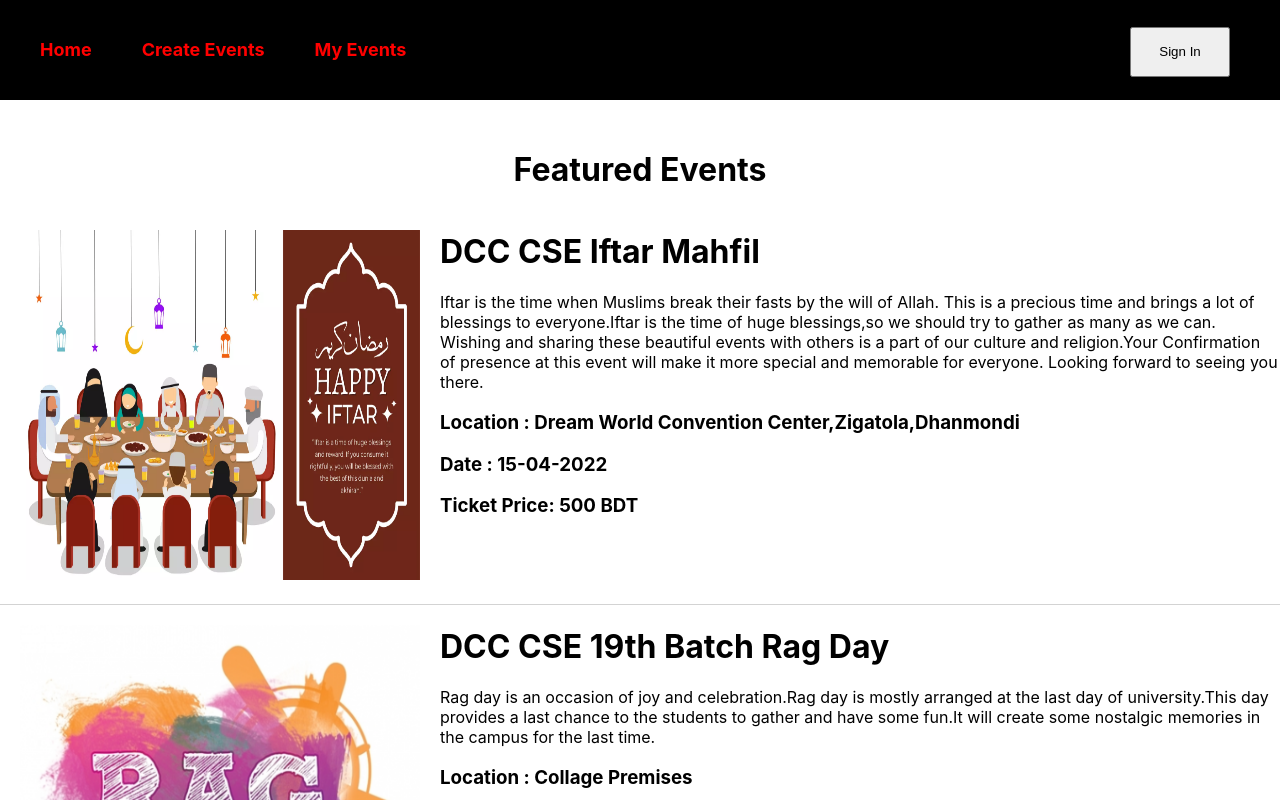
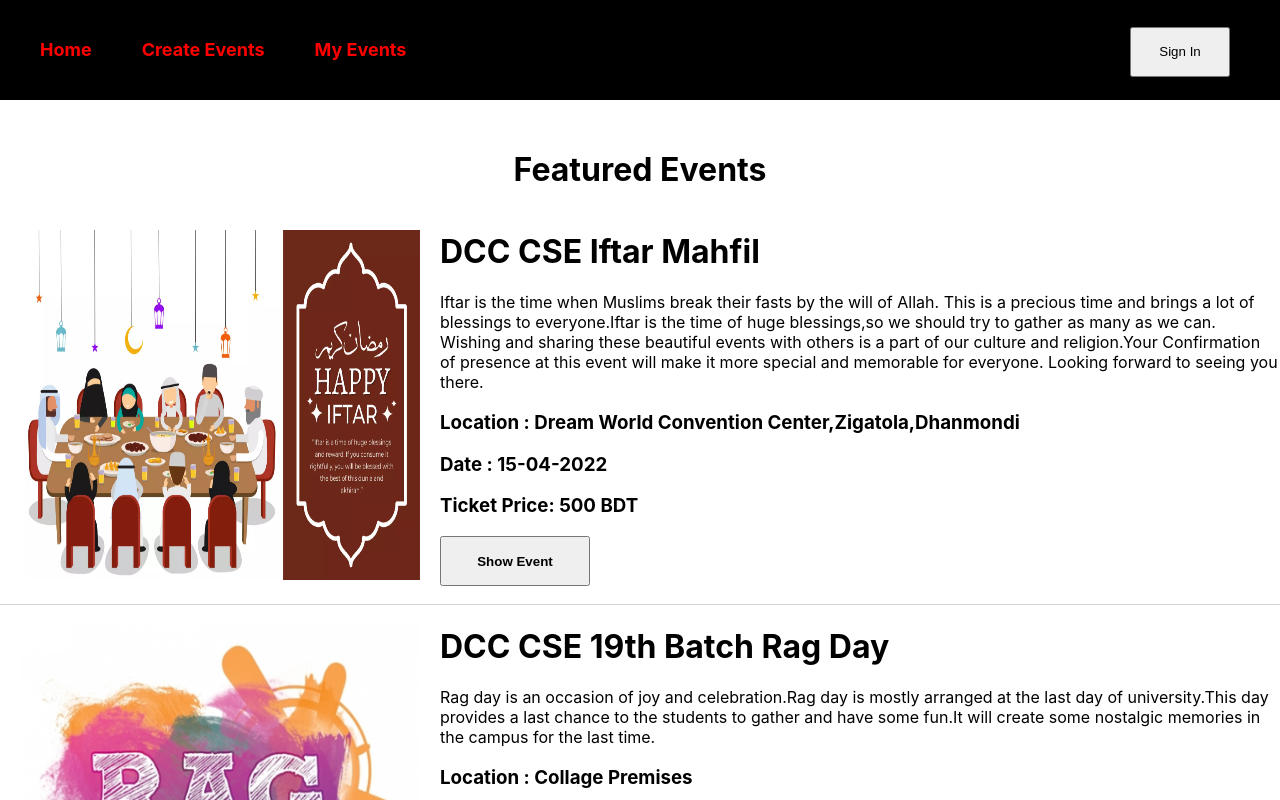
Before and after one commit to farhanaahmed/online_event_registration_and_ticket_management_service, a React (Create React App) app: page / in a window 1280 px wide. Shown: the top 800 px of the page. Built offline with nearby package versions, Linux system fonts and the light colour scheme; no server answers.

Commit message:
add details page to featured events

```diff
--- a/public/events.JSON
+++ b/public/events.JSON
@@ -1,57 +1,57 @@
 [
     {
-        "event_id" : "01",
-        "event_name" : "DCC CSE Iftar Mahfil",
-        "event_img" : "iftar.jpeg",
-        "event_description" : "Iftar is the time when Muslims break their fasts by the will of Allah. This is a precious time and brings a lot of blessings to everyone.Iftar is the time of huge blessings,so we should try to gather as many as we can. Wishing and sharing these beautiful events with others is a part of our culture and religion.Your Confirmation of presence at this event will make it more special and memorable for everyone. Looking forward to seeing you there.",
-        "event_date" : "15-04-2022",
-        "event_location" : "Dream World Convention Center,Zigatola,Dhanmondi",
-        "event_type" : "public",
-        "ticket_price" : "500 BDT"
+        "id" : "01",
+        "name" : "DCC CSE Iftar Mahfil",
+        "img" : "iftar.jpeg",
+        "description" : "Iftar is the time when Muslims break their fasts by the will of Allah. This is a precious time and brings a lot of blessings to everyone.Iftar is the time of huge blessings,so we should try to gather as many as we can. Wishing and sharing these beautiful events with others is a part of our culture and religion.Your Confirmation of presence at this event will make it more special and memorable for everyone. Looking forward to seeing you there.",
+        "date" : "15-04-2022",
+        "location" : "Dream World Convention Center,Zigatola,Dhanmondi",
+        "type" : "public",
+        "price" : "500 BDT"
 
     },
     {
-        "event_id" : "02",
-        "event_name" : "DCC CSE 19th Batch Rag Day",
-        "event_img" : "rag.jpeg",
-        "event_description" : "Rag day is an occasion of joy and celebration.Rag day is mostly arranged at the last day of university.This day provides a last chance to the students to gather and have some fun.It will create some nostalgic memories in the campus for the last time.",
-        "event_date" : "20-09-2022",
-        "event_location" : "Collage Premises",
-        "event_type" : "public",
-        "ticket_price" : "400 BDT"
+        "id" : "02",
+        "name" : "DCC CSE 19th Batch Rag Day",
+        "img" : "rag.jpeg",
+        "description" : "Rag day is an occasion of joy and celebration.Rag day is mostly arranged at the last day of university.This day provides a last chance to the students to gather and have some fun.It will create some nostalgic memories in the campus for the last time.",
+        "date" : "20-09-2022",
+        "location" : "Collage Premises",
+        "type" : "public",
+        "price" : "400 BDT"
 
     },
     {
-        "event_id" : "03",
-        "event_name" : "DCC CSE 19th Batch Gala Night",
-        "event_img" : "dinnerpart.jpeg",
-        "event_description" : "A gala is a big party.A gala often features entertainment and dinner.A Gala Dinner essentially is a party for a large number of guests. It generally features a meal, whether it is a sit-down or buffet style, entertainment, perhaps an awards section, and a theme.This might mean a black-tie dress code, catered dinner, live band, and speeches or presentations on the guest (or cause) of honor.",
-        "event_date" : "30-10-2022",
-        "event_location" : "Dhanmondi Convention Hall,Satmasjid Road,Dhanmondi",
-        "event_type" : "public",
-        "ticket_price" : "600 BDT"
+        "id" : "03",
+        "name" : "DCC CSE 19th Batch Gala Night",
+        "img" : "dinnerpart.jpeg",
+        "description" : "A gala is a big party.A gala often features entertainment and dinner.A Gala Dinner essentially is a party for a large number of guests. It generally features a meal, whether it is a sit-down or buffet style, entertainment, perhaps an awards section, and a theme.This might mean a black-tie dress code, catered dinner, live band, and speeches or presentations on the guest (or cause) of honor.",
+        "date" : "30-10-2022",
+        "location" : "Dhanmondi Convention Hall,Satmasjid Road,Dhanmondi",
+        "type" : "public",
+        "price" : "600 BDT"
 
     },
     {
-        "event_id" : "04",
-        "event_name" : "Joy Bangla Concert 2022",
-        "event_img" : "concert.jpeg",
-        "event_description" : "The Joy Bangla Concert commemorates the spirit and courage relayed to our countrymen nearly five decades ago by the Father of the Nation, through his historic speech on March 7, 1971. The speech inspired the nation to prepare for a war of independence amid widespread reports of armed mobilisation by West Pakistan.One of the most awaited concerts in the country is the Joy Bangla Concert.",
-        "event_date" : "07-03-2022",
-        "event_location" : "Bangladesh Army Stadium",
-        "event_type" : "public",
-        "ticket_price" : "1000 BDT"
+        "id" : "04",
+        "name" : "Joy Bangla Concert 2022",
+        "img" : "concert.jpeg",
+        "description" : "The Joy Bangla Concert commemorates the spirit and courage relayed to our countrymen nearly five decades ago by the Father of the Nation, through his historic speech on March 7, 1971. The speech inspired the nation to prepare for a war of independence amid widespread reports of armed mobilisation by West Pakistan.One of the most awaited concerts in the country is the Joy Bangla Concert.",
+        "date" : "07-03-2022",
+        "location" : "Bangladesh Army Stadium",
+        "type" : "public",
+        "price" : "1000 BDT"
 
     },
     {
-        "event_id" : "05",
-        "event_name" : "Victory Day Seminar 2022",
-        "event_img" : "seminar.jpeg",
-        "event_description" : "Victory day is celebrated on 16 December commemorating the ultimate victory in our Liberation War in 1971. On this day in 1971, Pakistani Army surrendered in Dhaka marking the end of nine months atrocities in Bangladesh. Pakistani General AAK Niazi officially surrendered to the Allied Forces Commander General Jagjit Singh Aurora. With that Bangladesh gained independence after a long 9 months genocide and blood bath.",
-        "event_date" : "16-12-2022",
-        "event_location" : "Victoria Park,Sadarghat",
-        "event_type" : "public",
-        "ticket_price" : "No Entry Fee"
+        "id" : "05",
+        "name" : "Victory Day Seminar 2022",
+        "img" : "seminar.jpeg",
+        "description" : "Victory day is celebrated on 16 December commemorating the ultimate victory in our Liberation War in 1971. On this day in 1971, Pakistani Army surrendered in Dhaka marking the end of nine months atrocities in Bangladesh. Pakistani General AAK Niazi officially surrendered to the Allied Forces Commander General Jagjit Singh Aurora. With that Bangladesh gained independence after a long 9 months genocide and blood bath.",
+        "date" : "16-12-2022",
+        "location" : "Victoria Park,Sadarghat",
+        "type" : "public",
+        "price" : "No Entry Fee"
 
     }
 ]
--- a/src/components/Event/Event.js
+++ b/src/components/Event/Event.js
@@ -1,21 +1,34 @@
 import React from 'react';
+import { useNavigate } from 'react-router-dom';
 import './Event.css'
 
 const Event = (props) => {
     // console.log(props.event);
-    const {event_name,event_img,event_description,event_date,event_location,event_type,ticket_price }=props.event;
+    const event =props.event;
+
+    const navigate = useNavigate();
+    const onNavigate = (event)=>{
+        navigate("/event_details",{
+            state :{
+                event: event
+            }
+        })
+    }
+
+
     return (
         <div className='event-container'>
             <div>
-                <img  className='event_img' src={event_img} alt="" />
+                <img  className='event_img' src={event.img} alt="" />
             </div>
             <div>
-                <h1>{event_name}</h1>
+                <h1>{event.name}</h1>
                 <div className='event-details'>
-                <p>{event_description}</p>
-                <h3>Location : {event_location}</h3>
-                <h3>Date : {event_date}</h3>
-                <h3>Ticket Price: {ticket_price}</h3>
+                <p>{event.description}</p>
+                <h3>Location : {event.location}</h3>
+                <h3>Date : {event.date}</h3>
+                <h3>Ticket Price: {event.price}</h3>
+                <button onClick={() => onNavigate(event)}>Show Event</button>
                 </div>
             </div>
         </div>
--- a/src/components/Events/Events.js
+++ b/src/components/Events/Events.js
@@ -17,7 +17,7 @@ const Events = () => {
             <div>
                 {
                     events.map(event => <Event
-                    key={event.event_id}
+                    key={event.id}
                     event = {event}
                     >
                     </Event>)
```
